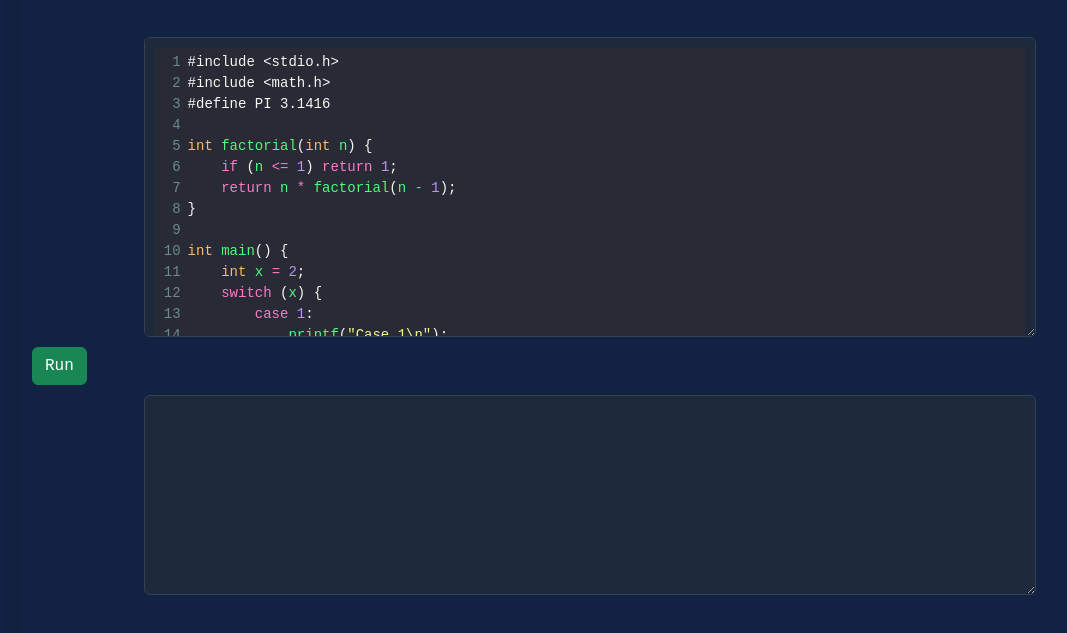
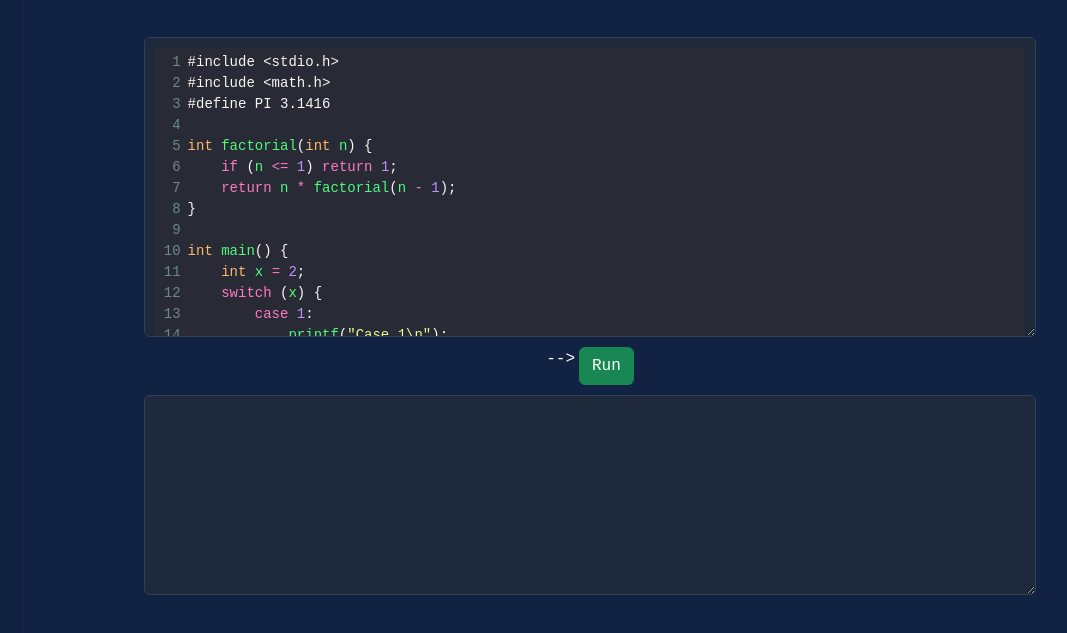
Before and after one commit to AnisurRahmanJU/CRunnerJS, a plain HTML site: page index.html in a window 1280 px wide. Shown: the part 107-740 px from the top of the page, without its empty margins (50-1117 px from the left). Drawn offline with nearby package versions, Linux system fonts and the light colour scheme.

Commit message:
Update index.html

```diff
--- a/index.html
+++ b/index.html
@@ -77,8 +77,9 @@ int main() {
     <!-- CodeMirror editor container -->
     <div>
     <div id="editor"></div>
-    <!--<div class="d-flex my-3 justify-content-center gap-3">-->
+    <div class="d-flex my-1 justify-content-center gap-1">-->
      <button onclick="runCode()" class="btn btn-success">Run</button>
+    </div>
     <!-- Output area -->
     <pre id="output"></pre>
      <br>
```
